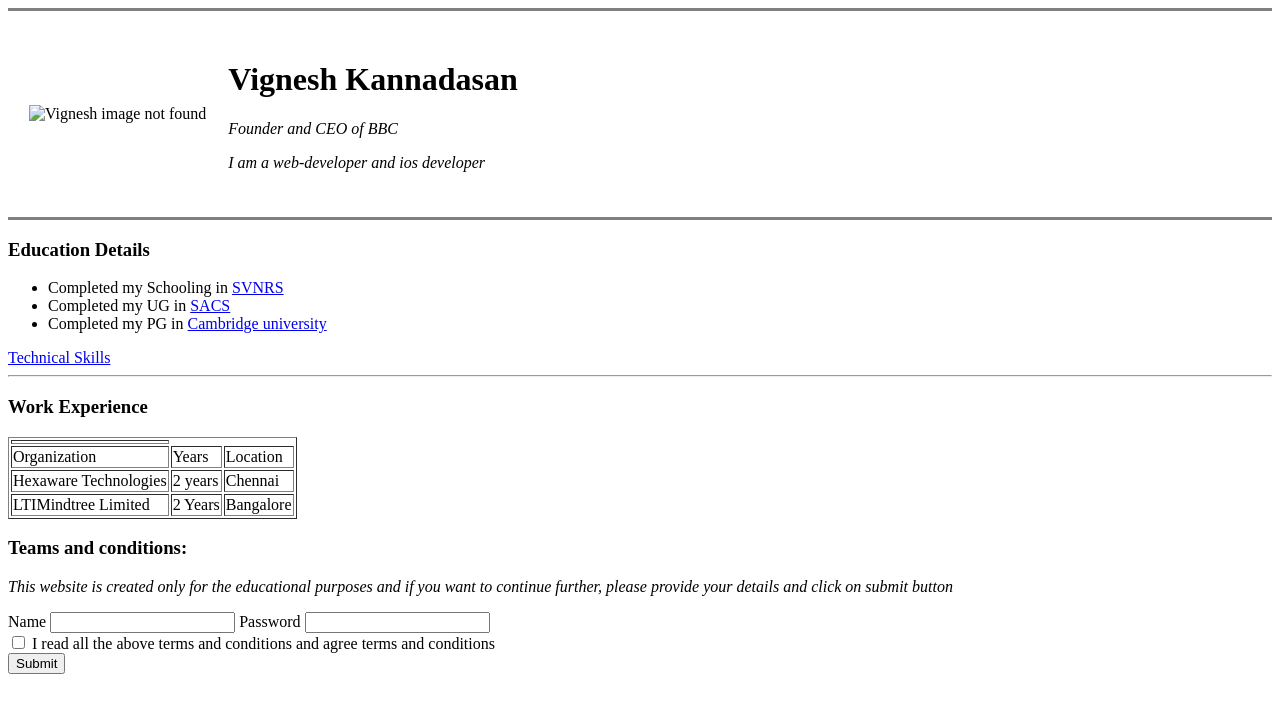
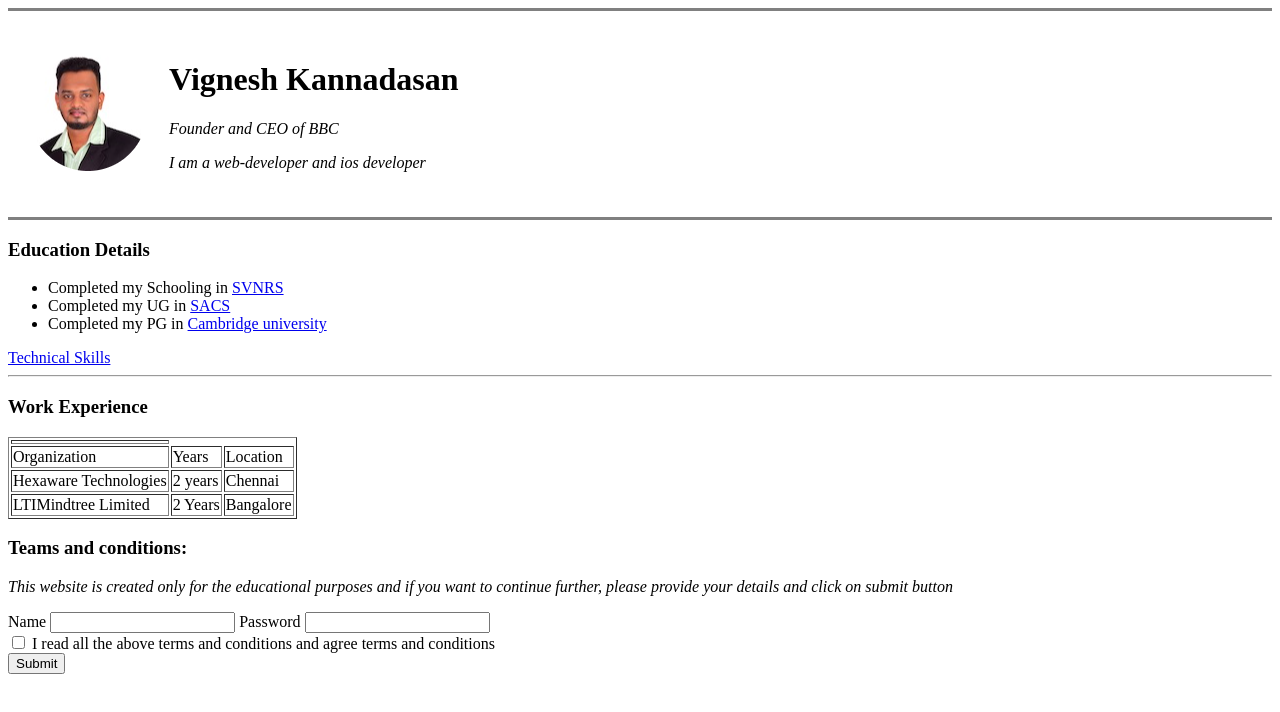
Before and after one commit to Vkannadas/webdev, a plain HTML site: page index.html in a window 1280 px wide. Drawn offline with Linux system fonts and the light colour scheme.

Commit message:
Updated img format

```diff
--- a/index.html
+++ b/index.html
@@ -11,7 +11,7 @@
     <table cellspacing="20">
         <tr>
             <td>
-                <img src="images/Vignesh.jpg" alt="Vignesh image not found">
+                <img src="images/Vignesh.png" alt="Vignesh image not found">
             </td>
             <td>
                 <h1>Vignesh Kannadasan</h1>
```
